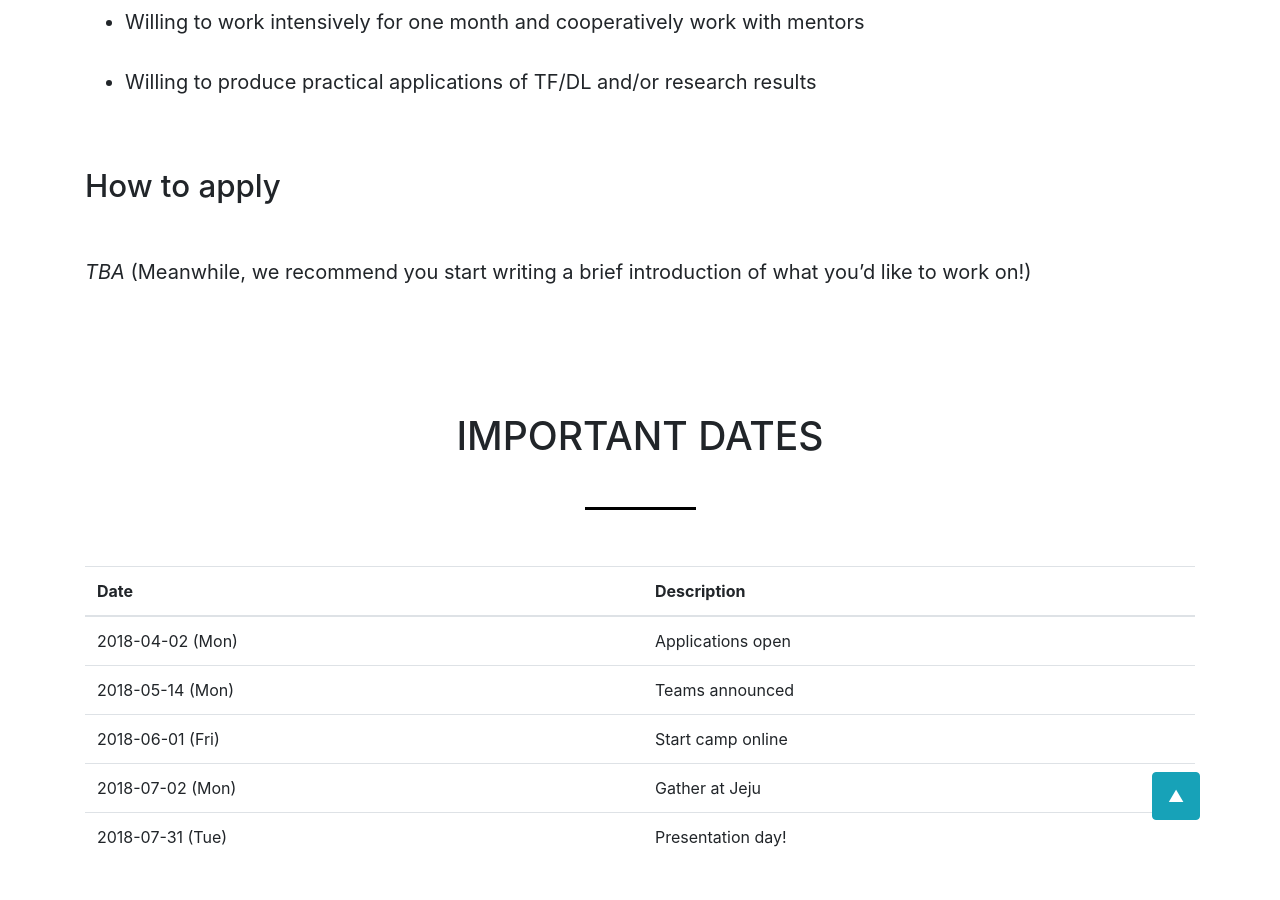
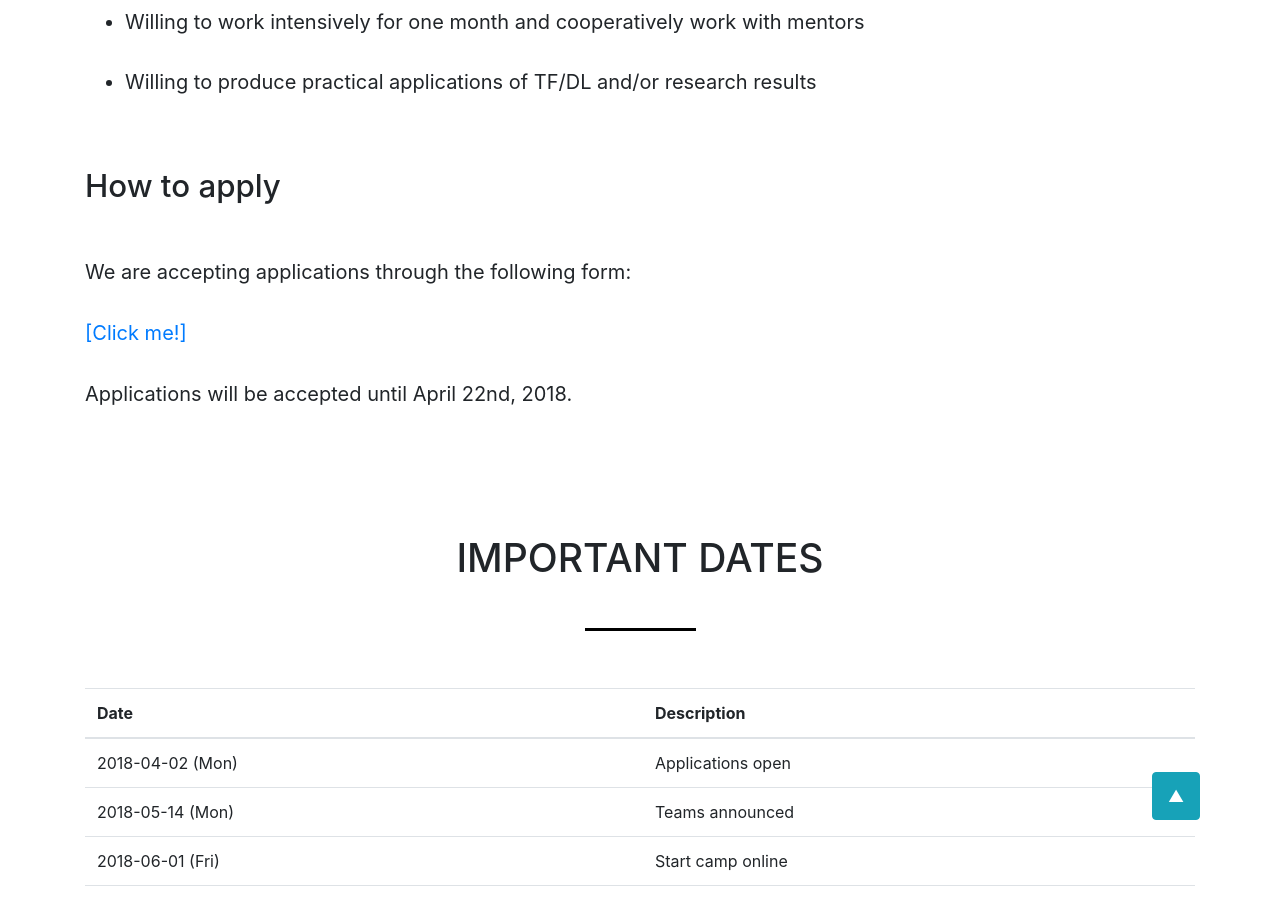
Before and after one commit to TensorFlowKR/dlcampjeju, a Jekyll site: the page built from 2018/index.md, in a window 1280 px wide and 900 px high, scrolled down 3360 px. Built offline with Jekyll 4.4.1, drawn with Linux system fonts in a browser that asks for light colours; nearby versions of some CDN libraries.

Commit message:
Add application link (Resolves #53, Resolves #56)

```diff
--- a/2018/index.md
+++ b/2018/index.md
@@ -52,8 +52,11 @@ that come from various backgrounds but all interested in practicing and advancin
 
 ## How to apply
 
-*TBA*
-(Meanwhile, we recommend you start writing a brief introduction of what you'd like to work on!)
+We are accepting applications through the following form:
+
+[[Click me!]](https://docs.google.com/forms/d/e/1FAIpQLSd1QfUVJgGijzqQQaX2Nf--30QbXlm5q1OS9d7iMgNoTTs-3A/viewform)
+
+Applications will be accepted until April 22nd, 2018.
 
 
 # Important Dates
```
